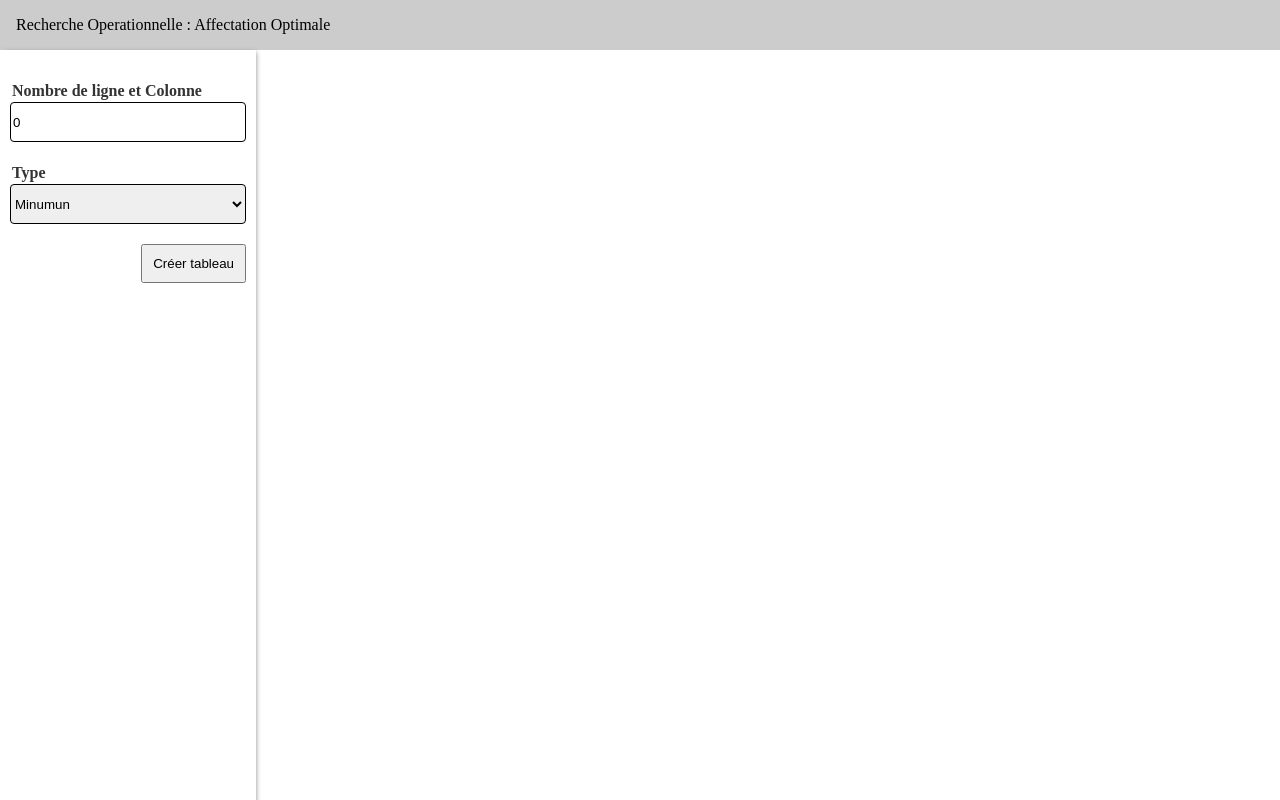
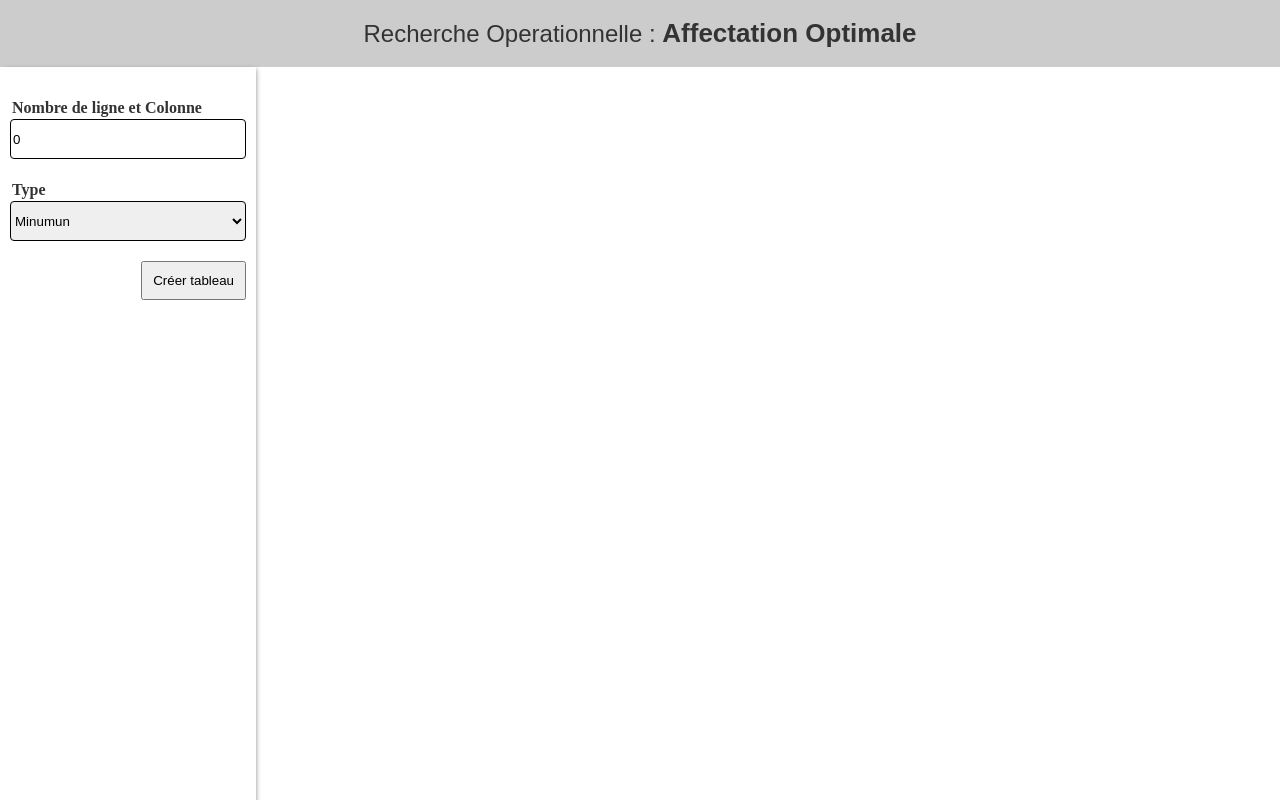
Before and after one commit to Nomentsafiidy/ro_affectation_optimal, an Angular app: page / in a window 1280 px wide. Built offline with nearby package versions, Linux system fonts and the light colour scheme.

Commit message:
style - header style

```diff
--- a/src/app/components/header/header.component.html
+++ b/src/app/components/header/header.component.html
@@ -1,3 +1 @@
-<div class="nav_bar">
-    Recherche Operationnelle : Affectation Optimale
-</div>
+<div class="nav_bar">Recherche Operationnelle : <strong>Affectation Optimale</strong></div>
--- a/src/app/components/header/header.component.scss
+++ b/src/app/components/header/header.component.scss
@@ -1,8 +1,15 @@
 .nav_bar {
-    display: flex;
     width: 100%;
-    padding: 16px;
+    padding: 18px;
     background: #ccc;
+    color: #333;
+    font-size: 24px;
+    font-family: Arial, Helvetica, sans-serif;
     position: sticky;
     top: 0px;
+    text-align: center;
+    > strong {
+        font-weight: 600;
+        font-size: 26px;
+    }
 }
```
Also changed, not shown: src/app/pages/home/home.page.html (+2 -6 lines).
